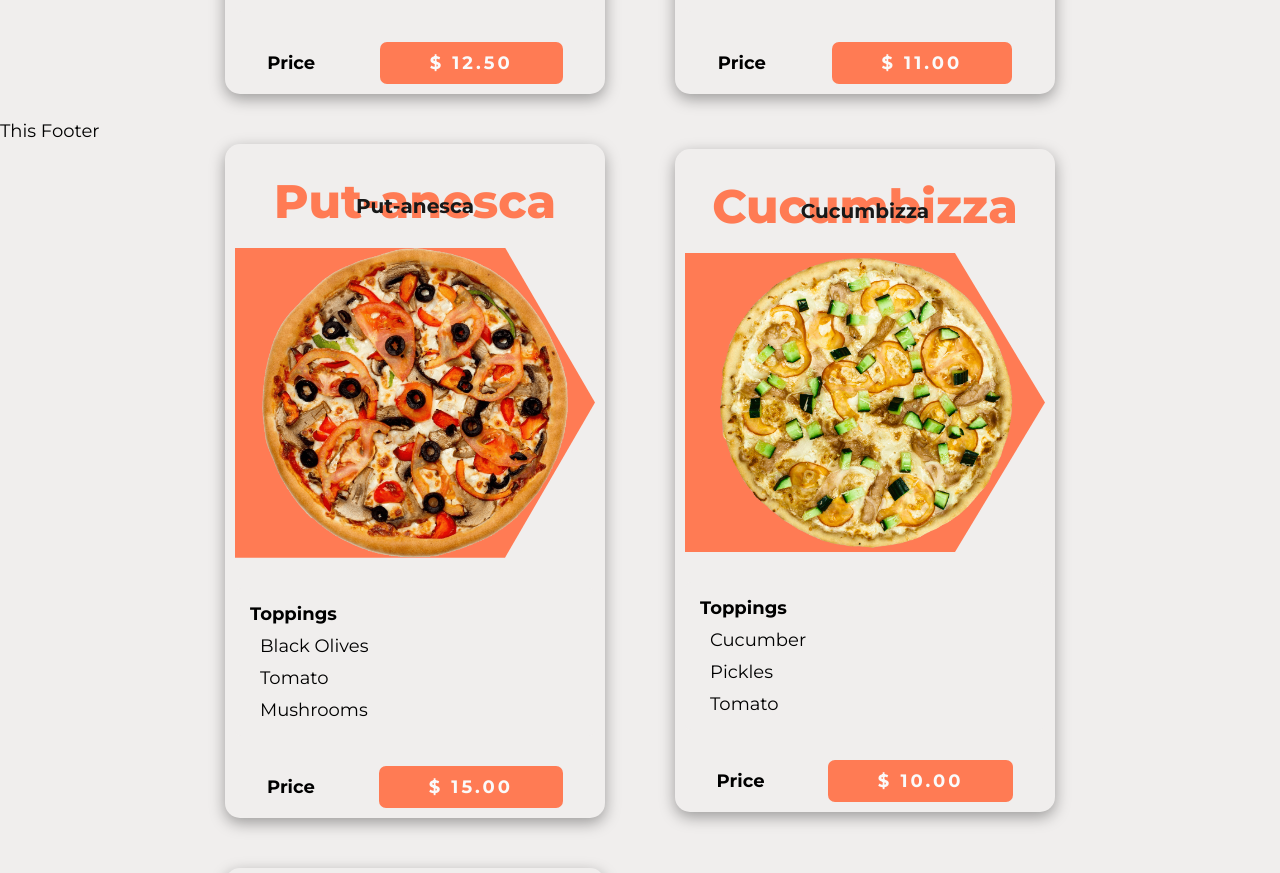
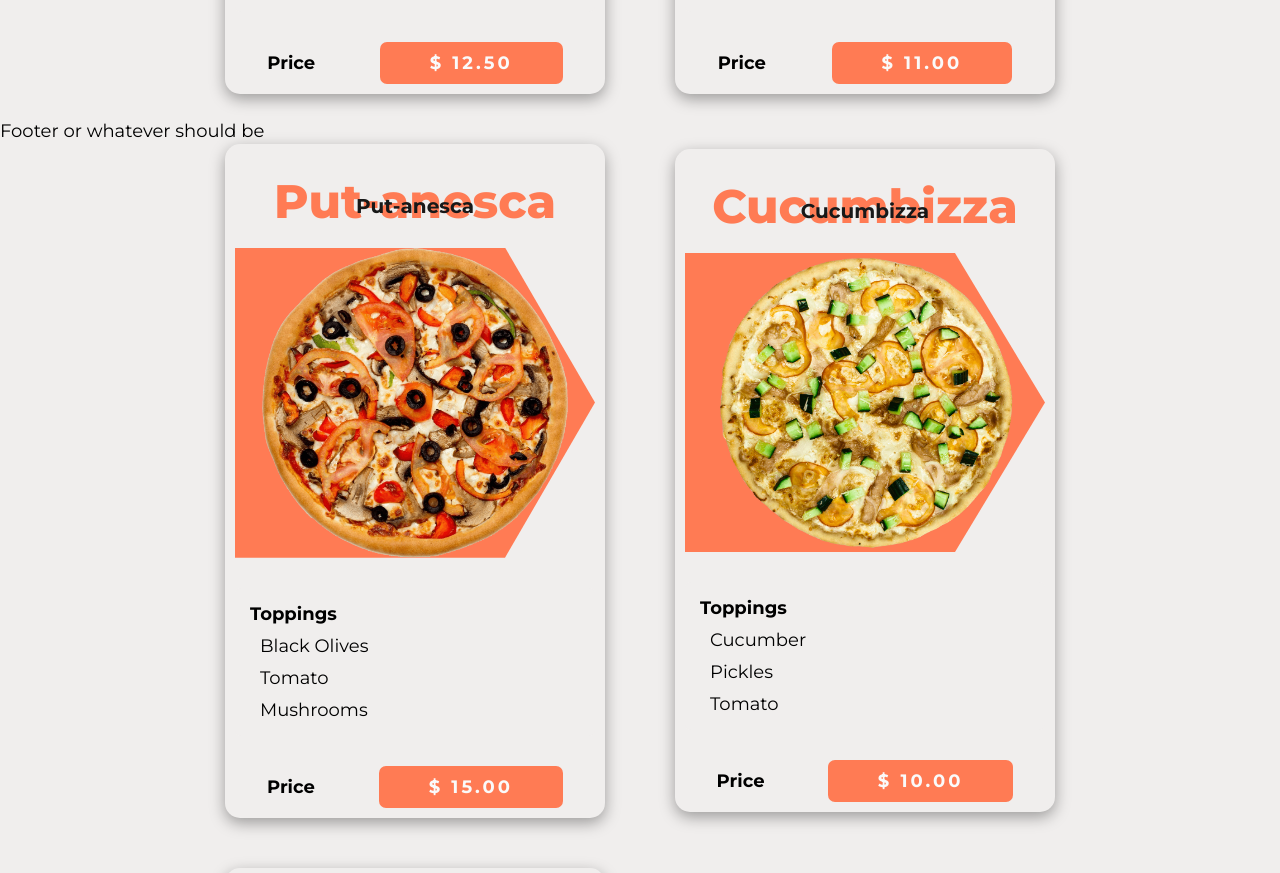
Before and after one commit to MatiasCordich/Pix-sa-landing-page, a React (Vite) app: page / in a window 1280 px wide. Shown: the part 3300-4173 px from the top of the page. Built offline with nearby package versions, Linux system fonts and the light colour scheme.

Commit message:
no fixes

```diff
--- a/src/components/Footer/Footer.tsx
+++ b/src/components/Footer/Footer.tsx
@@ -2,7 +2,7 @@ import './footer.css'
 
 const Footer = () => {
   return (
-    <footer className='footer'>This Footer</footer>
+    <footer className='footer'>Footer or whatever should be</footer>
   )
 }
 
```
